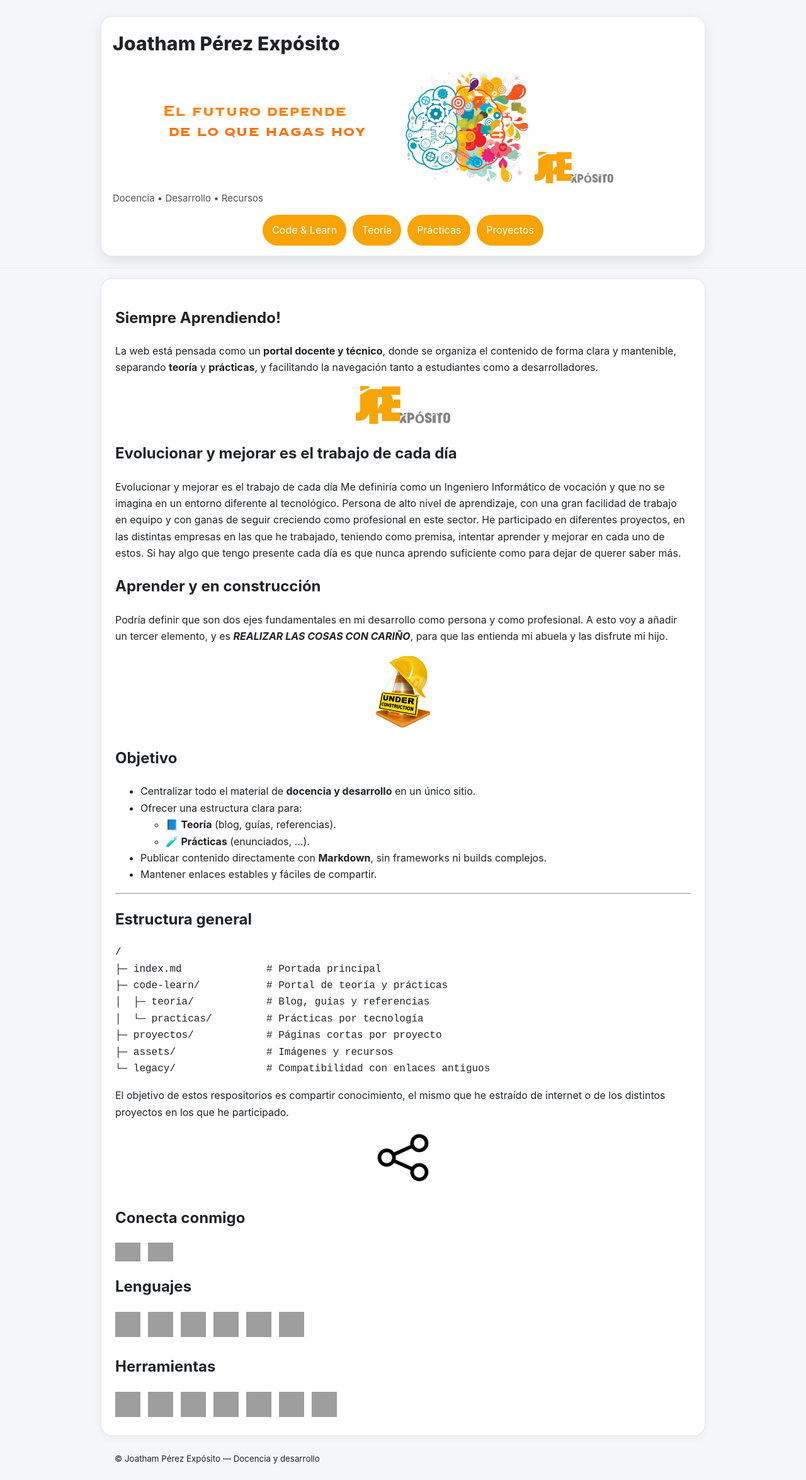
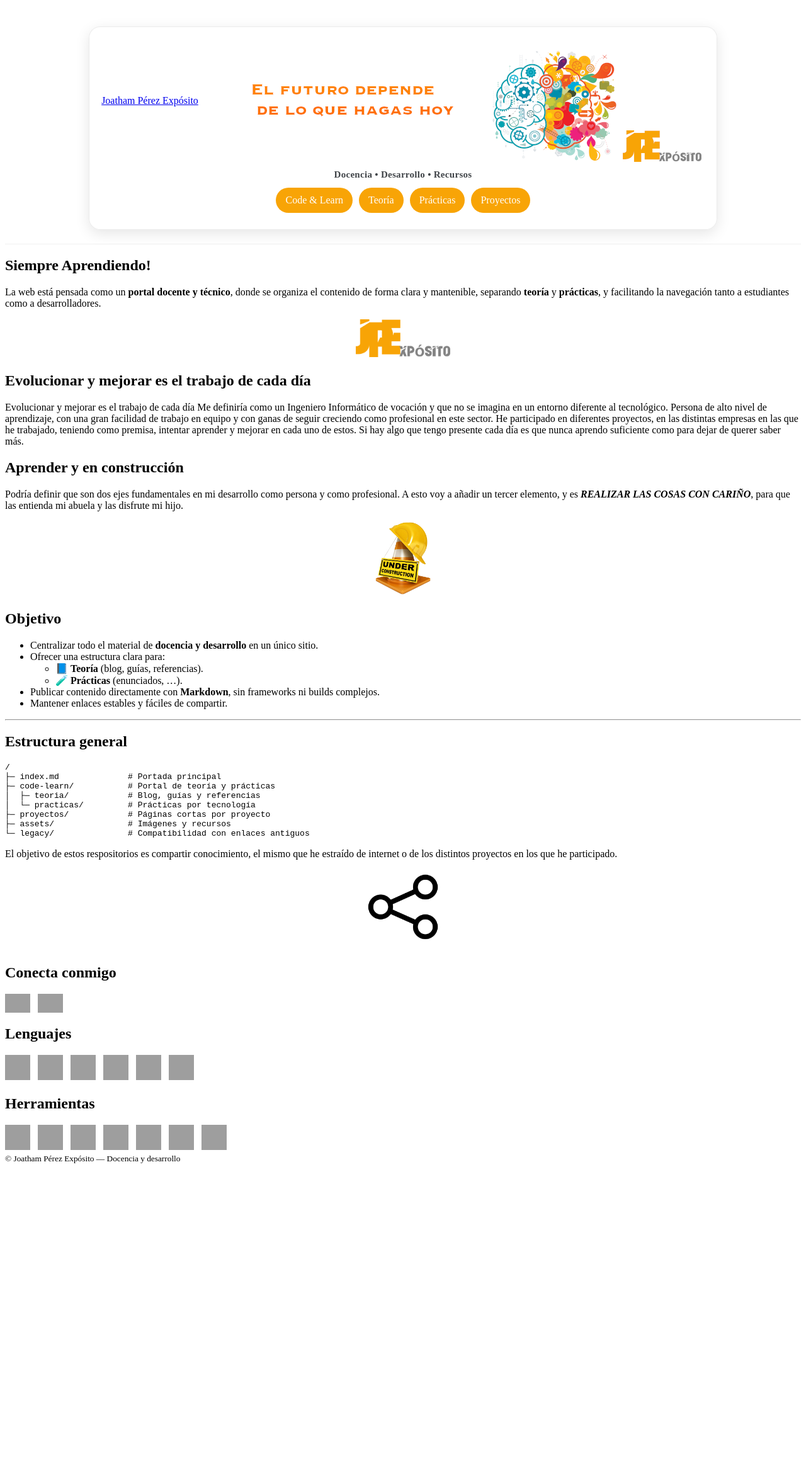
Before and after one commit to jpexposito/jpexposito.github.io, a Jekyll site: the page built from index.md, in a window 1280 px wide. Shown: the whole page at 63% size. Built offline with Jekyll 4.4.1, drawn with Linux system fonts in a browser that asks for light colours; after the commit the page ends 1856 px from its top, so only the background shows below that; grey boxes are pictures that could not be loaded.

Commit message:
Se corrigen los estilos

```diff
--- a/assets/css/site.css
+++ b/assets/css/site.css
@@ -3,95 +3,79 @@
   --bg:#f6f7fb;
   --card:#ffffff;
   --border:#e5e7eb;
-
-  /* 👉 Pon aquí los colores reales de tu imagen */
-  --brand-1:#d32f2f;  /* color principal botón */
-  --brand-2:#b71c1c;  /* hover / énfasis */
 }
 
-*{box-sizing:border-box}
-
-body{
-  margin:0;
-  color:var(--text);
-  background:var(--bg);
-  font-family:-apple-system,BlinkMacSystemFont,"Segoe UI",Helvetica,Arial,sans-serif,
-              "Apple Color Emoji","Segoe UI Emoji";
-  font-size:16px;
-  line-height:1.65;
-}
-
-.container{
-  max-width: 960px;
-  margin: 0 auto;
-  padding: 22px;
-}
-
-/* HERO: usa la imagen como fondo */
+/* HERO con la imagen de fondo */
 .hero{
-  padding: 26px 18px 18px;
-  /*background: url("../images/fondo-github.png") center/cover no-repeat;*/
+  padding: 34px 18px 22px;
+  background: url("/imagen/fondo-github.png") center/cover no-repeat;
   border-bottom: 1px solid rgba(0,0,0,.06);
 }
 
-/* “Cabecera en blanco” encima de la imagen */
 .hero__inner{
   max-width: 960px;
   margin: 0 auto;
-  padding: 18px 18px 16px;
 
+  /* caja blanca encima de la imagen */
   background: rgba(255,255,255,.92);
   border: 1px solid rgba(0,0,0,.08);
   border-radius: 18px;
+  padding: 18px 18px 14px;
   box-shadow: 0 6px 22px rgba(0,0,0,.10);
+  text-align: center;
 }
 
-.hero__brand{
-  display:inline-block;
-  text-decoration:none;
-  color: var(--text);
+.hero__title{
+  margin: 0;
+  font-size: 30px;
   font-weight: 850;
-  letter-spacing: .2px;
-  font-size: 30px;
 }
 
 .hero__tagline{
-  margin: 8px 0 14px;
-  color: rgba(31,35,40,.78);
+  margin: 8px 0 0;
+  text-align: center;     /* centrado */
+  font-weight: 700;       /* negrita */
+  color: rgba(31,35,40,.85);
   font-size: 15px;
+  letter-spacing: .3px;  /* opcional: más elegante */
+}
+
+
+/* MENÚ debajo, sticky al hacer scroll */
+.topbar{
+  position: sticky;
+  top: 0;
+  z-index: 20;
+  background: rgba(255,255,255,.92);
+  backdrop-filter: blur(10px);
+  -webkit-backdrop-filter: blur(10px);
+  border-bottom: 1px solid var(--border);
 }
 
 /* Menú centrado */
 .nav{
+  max-width: 960px;
+  margin: 0 auto;
+  padding: 12px 18px;
   display:flex;
   justify-content:center;
   gap: 10px;
   flex-wrap: wrap;
 }
 
-/* Botones con colores “de la imagen” */
+/* Botones: color principal + hover */
 .nav__link{
-  text-decoration: none;
+  text-decoration:none;
   color: #fff;
   padding: 10px 14px;
   border-radius: 999px;
   border: 1px solid transparent;
-  background: #f8a406; /* color principal */
+  background: #f8a406;
   transition: transform .12s ease, background .12s ease, box-shadow .12s ease;
 }
 
 .nav__link:hover{
   transform: translateY(-1px);
-  background: #e09000; /* hover similar (más oscuro) */
+  background: #e09000;
   box-shadow: 0 8px 18px rgba(0,0,0,.12);
 }
-
-
-/* Contenido en tarjeta */
-main.container{
-  margin-top: 16px;
-  background: var(--card);
-  border: 1px solid var(--border);
-  border-radius: 18px;
-  box-shadow: 0 2px 14px rgba(0,0,0,.06);
-}
```
